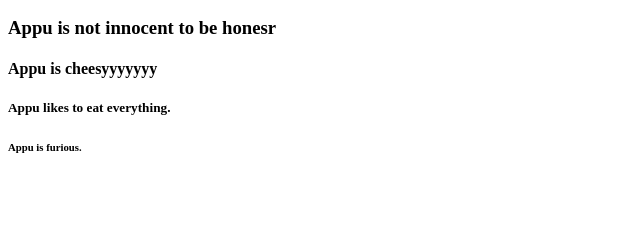
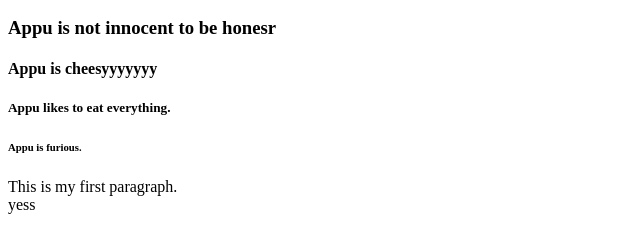
Before and after one commit to Thebristi/Web-dev, a plain HTML site: page index.html in a window 1280 px wide. Shown: the part 110-360 px from the top of the page, without its empty margins (0-640 px from the left). Drawn offline with Linux system fonts and the light colour scheme.

Commit message:
paragraph

```diff
--- a/index.html
+++ b/index.html
@@ -12,5 +12,6 @@
     <h4>Appu is cheesyyyyyyy</h4>
     <h5>Appu likes to eat everything.</h5>
     <h6>Appu is furious.</h6>
+    <p>This is my first paragraph. <br> yess </p>
 </body>
 </html>
```
